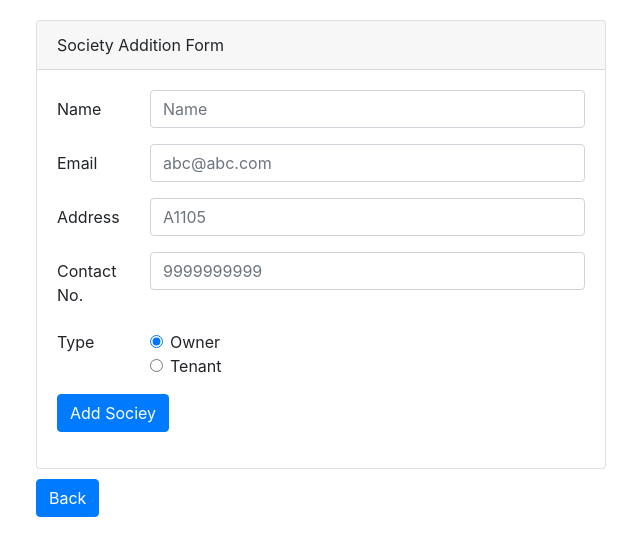
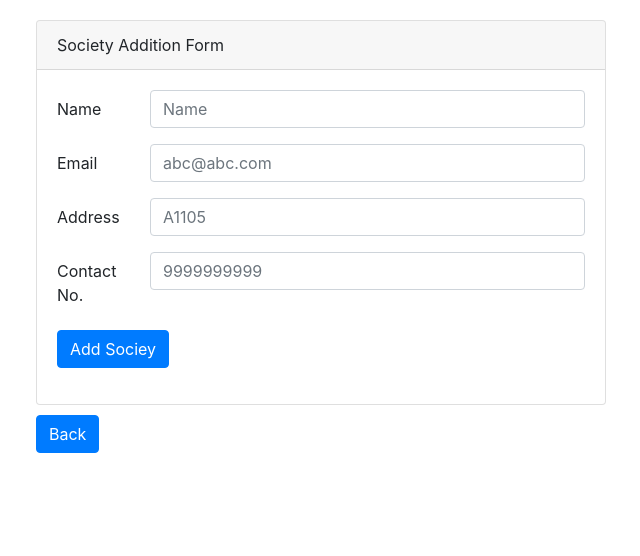
Before and after one commit to Rahul27297/Smart-Society, a plain HTML site: page public/addsoc.html in a window 1280 px wide. Shown: the whole page, without its empty margins (34-674 px from the left). Drawn offline with nearby package versions, Linux system fonts and the light colour scheme.

```diff
--- a/public/addsoc.html
+++ b/public/addsoc.html
@@ -64,25 +64,7 @@
     </div>
   </div>
 
-  <fieldset class="form-group">
-    <div class="row">
-      <legend class="col-form-label col-sm-2 pt-0">Type</legend>
-      <div class="col-sm-10">
-        <div class="form-check">
-          <input class="form-check-input" type="radio" name="type" id="Owner" value="Owner" checked>
-          <label class="form-check-label" for="Owner">
-            Owner
-          </label>
-        </div>
-        <div class="form-check">
-          <input class="form-check-input" type="radio" name="type" id="Tenant" value="Tenant">
-          <label class="form-check-label" for="Tenant">
-            Tenant
-          </label>
-        </div>
-      </div>
-    </div>
-  </fieldset>
+
   <!--div class="form-group row">
     <div class="col-sm-2">Checkbox</div>
     <div class="col-sm-10">
@@ -109,6 +91,6 @@
     </div>
     </form>
 </div>
-<script src="./JS/app.js"></script>
+<script src="./JS/soc.js"></script>
 </body>
 </html>
```
Also changed, not shown: public/JS/mem.js (renamed from public/JS/main.js, +16 -23 lines), public/addmem.html (+1 -1 lines), public/JS/soc.js (renamed from public/JS/app.js).
